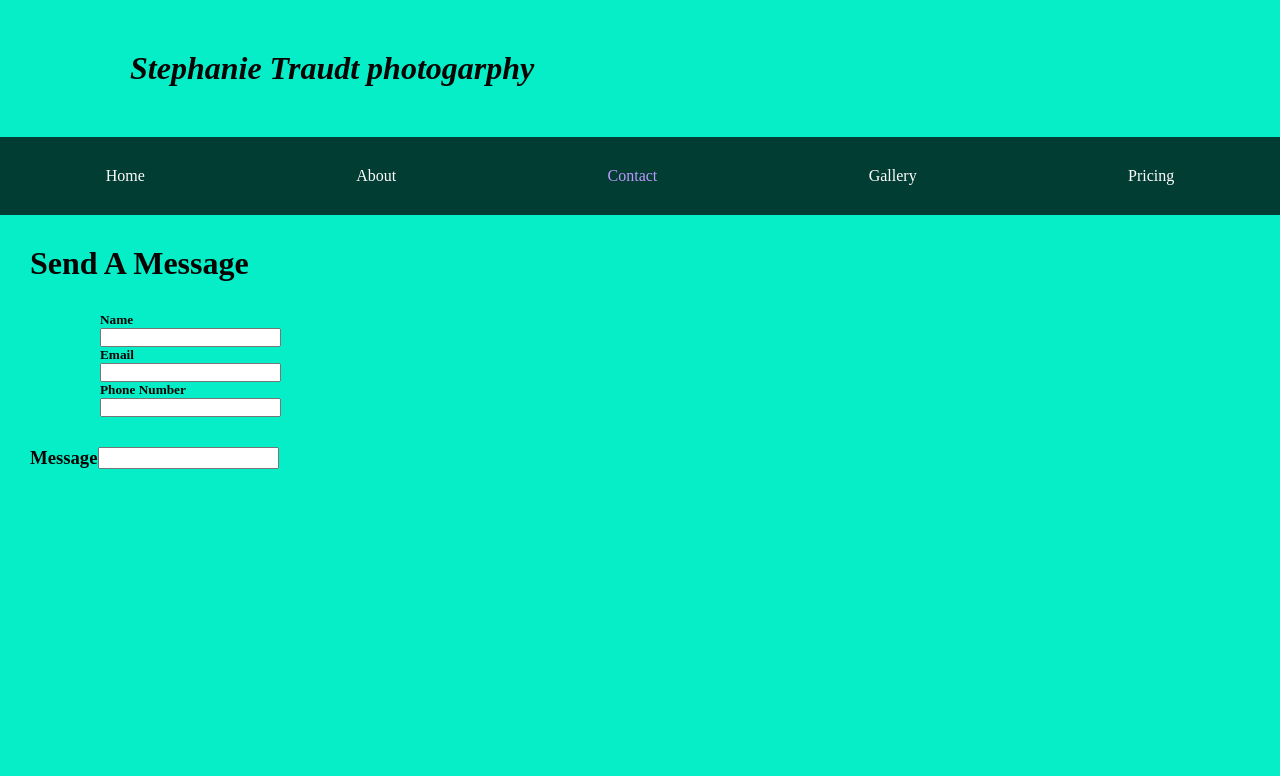
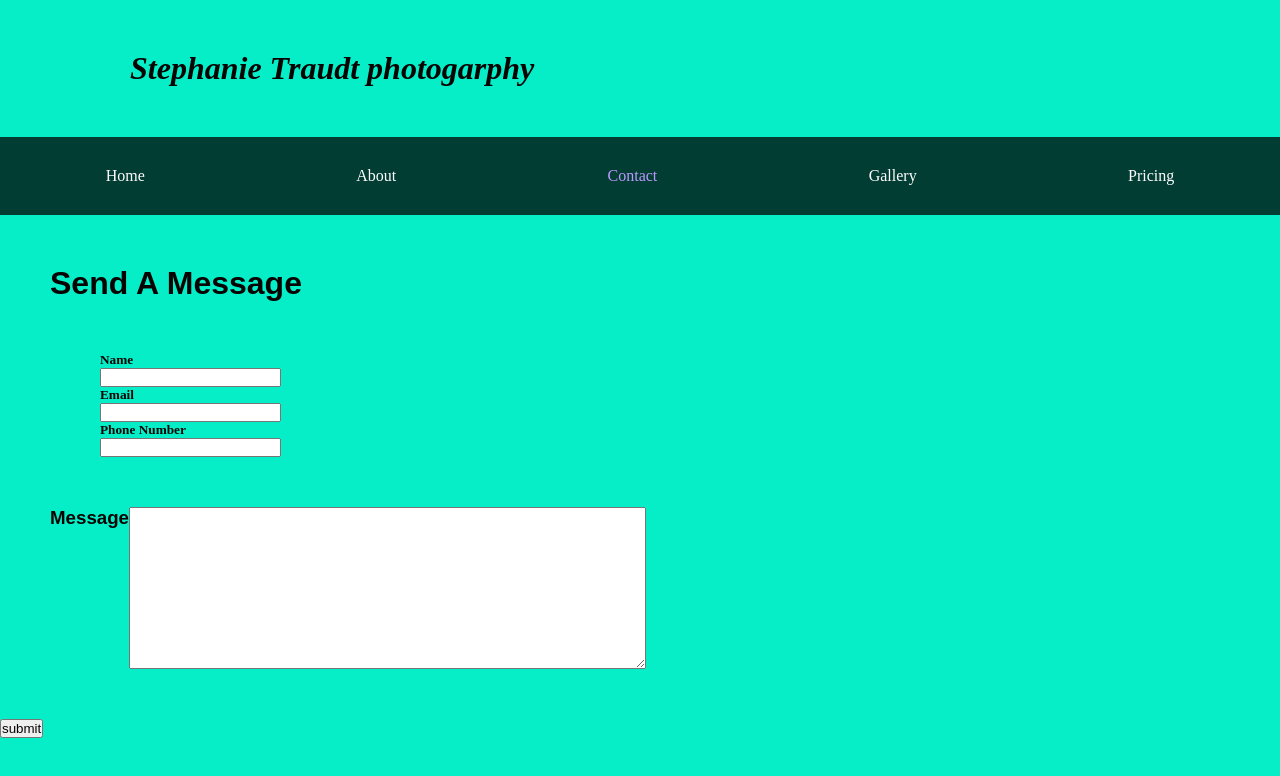
Before and after one commit to stephtraudt/final, a plain HTML site: page contact.html in a window 1280 px wide. Drawn offline with Linux system fonts and the light colour scheme.

Commit message:
contact page edits

```diff
--- a/contact.html
+++ b/contact.html
@@ -28,11 +28,15 @@
         <h5> Email </h5>
         <input maxlength="250">
         <h5> Phone Number </h5>
-        <input maxlength="250">
+        <input maxlength="10">
     </div>
     <div class="contact-container">
-        <h3> Message </h3>
-        <input maxlength="5000" aria-rowspan="5">
-    </div>
+        <h3> Message  </h3>
+        <br><br>
+    <textarea id="freeform" name="freeform" rows="4" cols="50">
+ </textarea>
+     </div>
+
+    <button> submit </button>
 
 </body>
--- a/main.css
+++ b/main.css
@@ -48,9 +48,10 @@ h2{
     margin-bottom: 30px;
 }
 .contact-container {
-    display: flex;
-    list-style: disc;
-    margin: 30px;
+   display: flex;
+   font: 1em sans-serif;
+   padding: 80;
+    margin: 50px;
 
 }
 .contact{
@@ -59,3 +60,10 @@ h2{
     padding-left: 100px;
 
 }
+textarea{
+    display: flex;
+    box-sizing: content-box;
+    padding: 50px;
+
+
+}
```
Also changed, not shown: pricing.html (+1 -1 lines).
